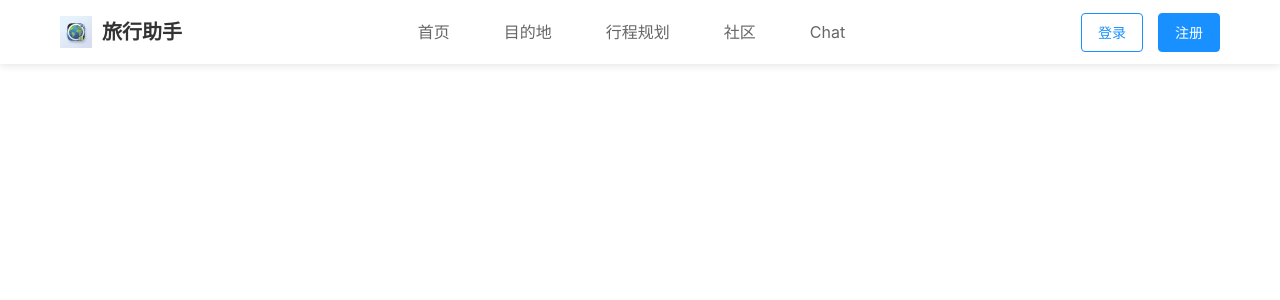
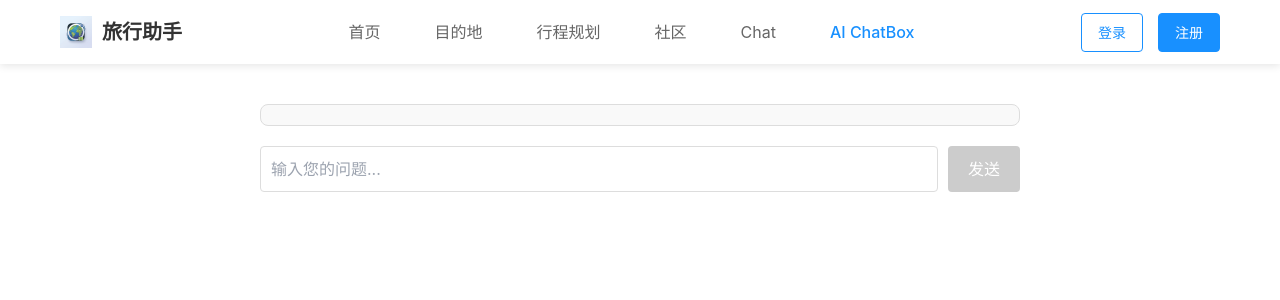
Before and after one commit to QuantumBitstream/travelplanner_vue, a Vue app: page /ai-chatBox in a window 1280 px wide. Shown: the top 300 px of the page. Built offline with nearby package versions, Linux system fonts and the light colour scheme; what tlbs-map-vue would draw is missing.

Commit message:
feat(add Ai-ChatBox.vue):

```diff
--- a/src/components/NavBar.vue
+++ b/src/components/NavBar.vue
@@ -59,6 +59,7 @@ export default {
         { name: '行程规划', path: '/trip-planner' },
         { name: '社区', path: '/community' },
         { name: 'Chat', path: '/chat-channel' },
+        { name: 'AI ChatBox', path: '/ai-chatBox' },
       ],
       showUserMenu: false,
       isLoggedIn: localStorage.getItem('isLoggedIn') === 'true',
--- a/src/router/routes.js
+++ b/src/router/routes.js
@@ -72,7 +72,12 @@ export const publicRoutes = [
         path: '/chat-channel',
         name: 'ChatChannel',
         component: () => import('@/views/ChatView.vue')
-    }
+    },
+    {
+        path: '/ai-chatBox',
+        name: 'ChatBox',
+        component: () => import('@/views/ChatBox.vue')
+    },
 ];
 
 // 需要权限的路由
--- /dev/null
+++ b/src/views/ChatBox.vue
@@ -0,0 +1,136 @@
+<template>
+  <div class="chat-container">
+    <div class="messages-container">
+      <div v-for="(msg, index) in messages" :key="index"
+           :class="['message', msg.type === 'user' ? 'user-message' : 'ai-message']">
+        <div class="message-content">
+          <strong>{{ msg.type === 'user' ? '用户: ' : 'AI: ' }}</strong>
+          <p>{{ msg.content }}</p>
+        </div>
+      </div>
+    </div>
+
+    <div class="input-container">
+      <input
+          v-model="userInput"
+          @keyup.enter="sendMessage"
+          placeholder="输入您的问题..."
+          :disabled="loading"
+      />
+      <button @click="sendMessage" :disabled="loading || !userInput.trim()">
+        {{ loading ? '请求中...' : '发送' }}
+      </button>
+    </div>
+  </div>
+</template>
+
+<script setup>
+import { ref } from 'vue';
+import axios from 'axios';
+
+const userInput = ref('');
+const messages = ref([]);
+const loading = ref(false);
+
+async function sendMessage() {
+  if (!userInput.value.trim() || loading.value) return;
+
+  // 添加用户消息
+  messages.value.push({
+    type: 'user',
+    content: userInput.value
+  });
+
+  const userMessage = userInput.value;
+  userInput.value = '';
+  loading.value = true;
+
+  try {
+    const response = await axios.post('http://localhost:8080/api/ai/chat', {
+      message: userMessage
+    });
+
+    // 添加AI回复
+    messages.value.push({
+      type: 'ai',
+      content: response.data.response
+    });
+  } catch (error) {
+    console.error('Error calling AI API:', error);
+    messages.value.push({
+      type: 'ai',
+      content: '抱歉，服务出现了问题。请稍后再试。'
+    });
+  } finally {
+    loading.value = false;
+  }
+}
+</script>
+
+<style scoped>
+.chat-container {
+  display: flex;
+  flex-direction: column;
+  height: 100%;
+  max-width: 800px;
+  margin: 0 auto;
+  padding: 20px;
+}
+
+.messages-container {
+  flex-grow: 1;
+  overflow-y: auto;
+  margin-bottom: 20px;
+  padding: 10px;
+  border: 1px solid #ddd;
+  border-radius: 8px;
+  background-color: #f9f9f9;
+}
+
+.message {
+  margin-bottom: 15px;
+  padding: 10px;
+  border-radius: 8px;
+}
+
+.user-message {
+  background-color: #e3f2fd;
+  margin-left: 20%;
+}
+
+.ai-message {
+  background-color: #f1f8e9;
+  margin-right: 20%;
+}
+
+.message-content p {
+  margin: 5px 0 0;
+  white-space: pre-wrap;
+}
+
+.input-container {
+  display: flex;
+  gap: 10px;
+}
+
+input {
+  flex-grow: 1;
+  padding: 10px;
+  border: 1px solid #ddd;
+  border-radius: 4px;
+}
+
+button {
+  padding: 10px 20px;
+  background-color: #4caf50;
+  color: white;
+  border: none;
+  border-radius: 4px;
+  cursor: pointer;
+}
+
+button:disabled {
+  background-color: #cccccc;
+  cursor: not-allowed;
+}
+</style>
```
